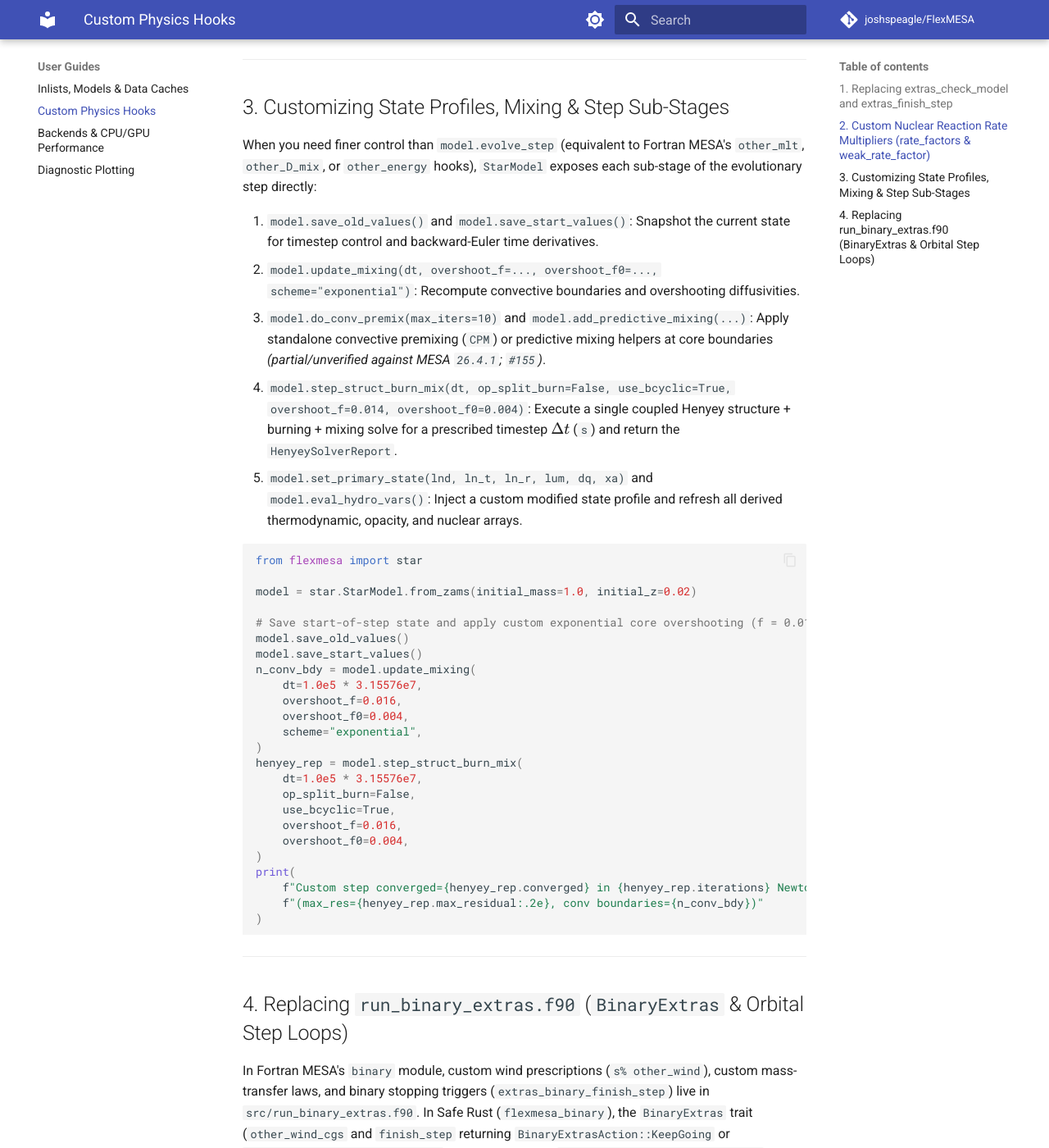
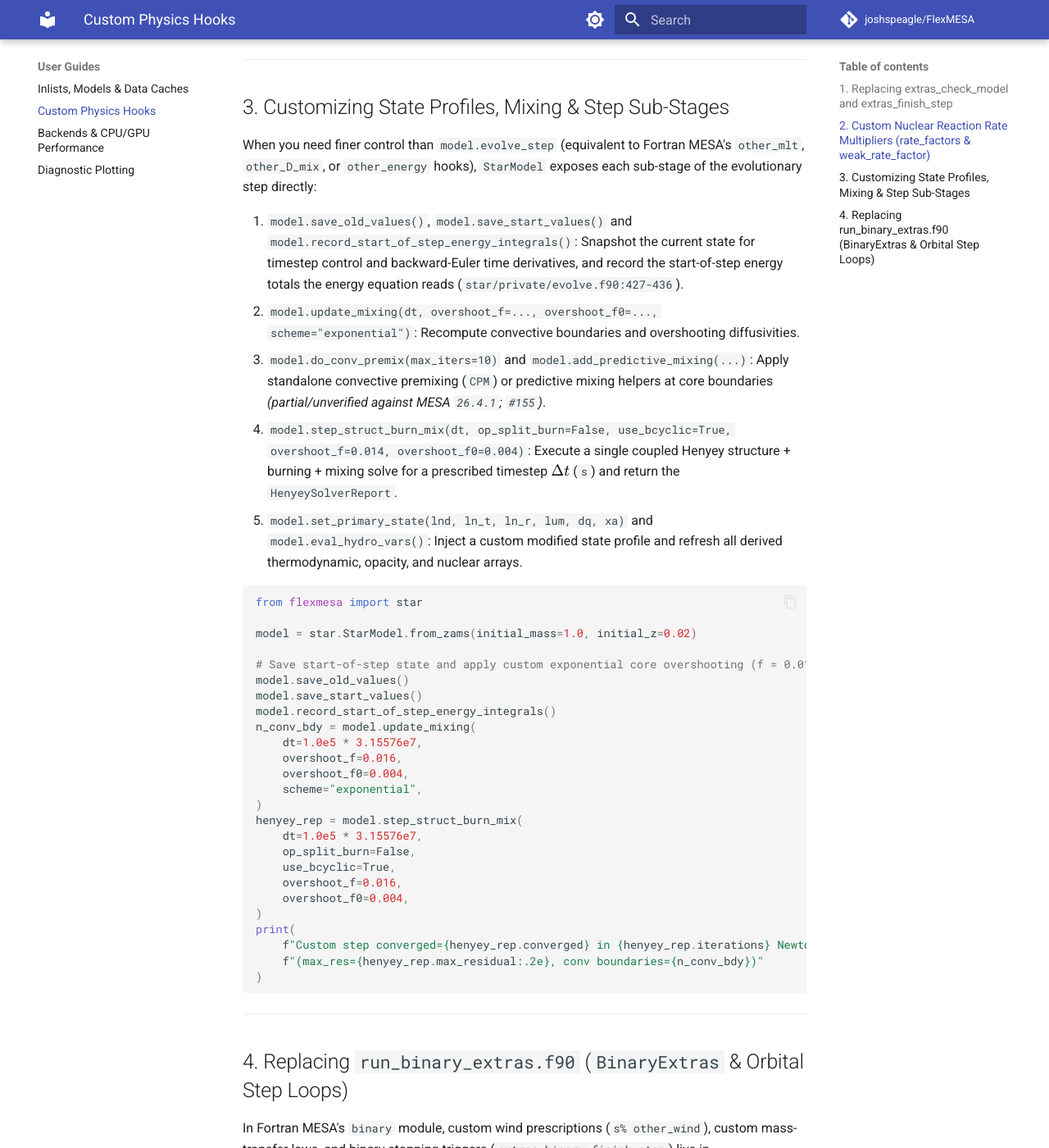
Before and after one commit to joshspeagle/FlexMESA, an MkDocs documentation site: the page built from docs/guides/custom-physics-hooks.md, in a window 1280 px wide and 1400 px high, scrolled down 2336 px. Shown: the whole window at 82% size. Built offline with MkDocs 1.6.1 and Material for MkDocs 9.7.7, drawn with Linux system fonts in a browser that asks for light colours; comment, search, counter and statistics services are not loaded.

Commit message:
docs, test: record start-of-step energy integrals in the hooks guide; full path for a case citation
- docs/guides/custom-physics-hooks.md: the custom-overshoot example
  calls step_struct_burn_mix standalone. Since #515 that needs
  record_start_of_step_energy_integrals() after save_start_values()
  (evolve.f90:427-436; unset is an explicit error under DECISIONS #43).
  The step list now names it.
- crates/flexmesa-star/tests/extras_231_hooks_test.rs: the bare
  run_star_extras.f90:125-128 citation matched six upstream files. It now
  names star/test_suite/5M_cepheid_blue_loop/src/run_star_extras.f90.

Verification: pytest tests/test_docs_snippets.py: the hooks-guide block
and the citation check pass. The remaining failures are the stale
generated reports, regenerated in the next commit, and the git-ignored
figure.

Co-Authored-By: Claude Opus 5.5 <noreply@anthropic.com>
Claude-Session: https://claude.ai/code/session_01JkqiRnFZiWFNhdBU31xmqX

```diff
--- a/docs/guides/custom-physics-hooks.md
+++ b/docs/guides/custom-physics-hooks.md
@@ -96,7 +96,7 @@ for scale_cag in (0.5, 1.0, 2.0):
 
 When you need finer control than `model.evolve_step` (equivalent to Fortran MESA's `other_mlt`, `other_D_mix`, or `other_energy` hooks), `StarModel` exposes each sub-stage of the evolutionary step directly:
 
-1. `model.save_old_values()` and `model.save_start_values()`: Snapshot the current state for timestep control and backward-Euler time derivatives.
+1. `model.save_old_values()`, `model.save_start_values()` and `model.record_start_of_step_energy_integrals()`: Snapshot the current state for timestep control and backward-Euler time derivatives, and record the start-of-step energy totals the energy equation reads (`star/private/evolve.f90:427-436`).
 2. `model.update_mixing(dt, overshoot_f=..., overshoot_f0=..., scheme="exponential")`: Recompute convective boundaries and overshooting diffusivities.
 3. `model.do_conv_premix(max_iters=10)` and `model.add_predictive_mixing(...)`: Apply standalone convective premixing (`CPM`) or predictive mixing helpers at core boundaries *(partial/unverified against MESA `26.4.1`; `#155`)*.
 4. `model.step_struct_burn_mix(dt, op_split_burn=False, use_bcyclic=True, overshoot_f=0.014, overshoot_f0=0.004)`: Execute a single coupled Henyey structure + burning + mixing solve for a prescribed timestep $\Delta t$ (`s`) and return the `HenyeySolverReport`.
@@ -110,6 +110,7 @@ model = star.StarModel.from_zams(initial_mass=1.0, initial_z=0.02)
 # Save start-of-step state and apply custom exponential core overshooting (f = 0.016)
 model.save_old_values()
 model.save_start_values()
+model.record_start_of_step_energy_integrals()
 n_conv_bdy = model.update_mixing(
     dt=1.0e5 * 3.15576e7,
     overshoot_f=0.016,
```
Also changed, not shown: 1 other file.
